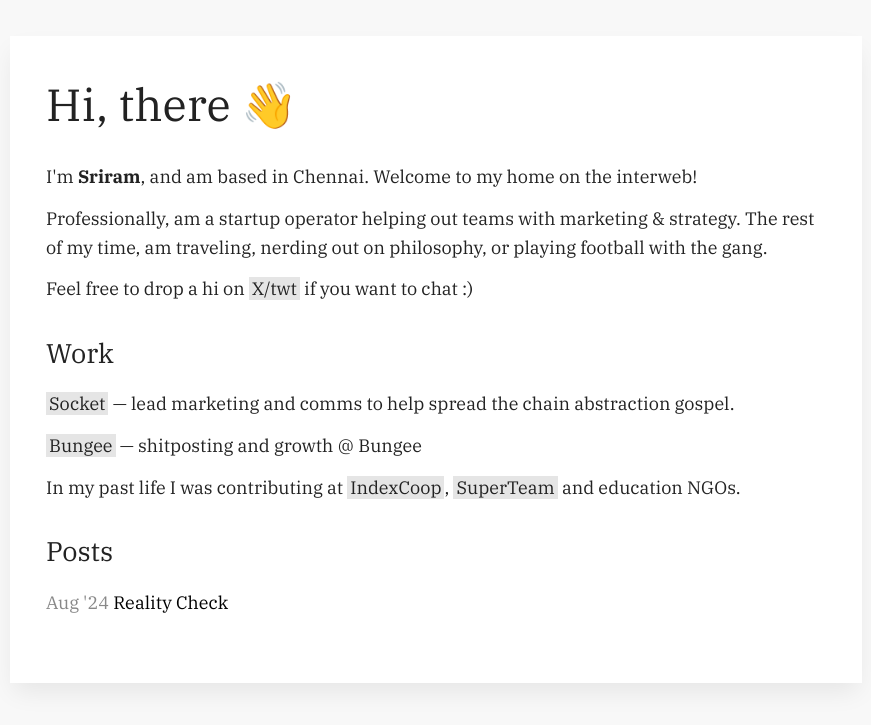
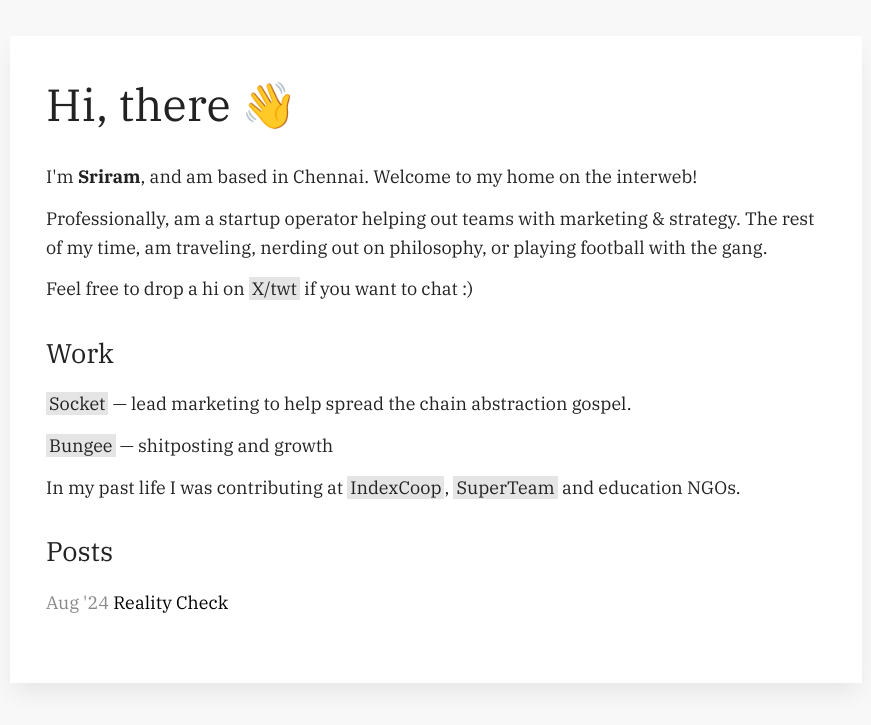
Before and after one commit to sriramvas/sriramvas.github.io, a Jekyll site: the page built from index.html, in a window 1280 px wide. Shown: the top 725 px of the page, without its empty margins (204-1075 px from the left). Built offline with Jekyll 4.4.1, drawn with Linux system fonts in a browser that asks for light colours.

Commit message:
Update index.html

```diff
--- a/index.html
+++ b/index.html
@@ -12,9 +12,9 @@ layout: default
 
     <h2>Work</h2>
 
-    <p><a href="https://x.com/SocketProtocol">Socket</a>  — lead marketing and comms to help spread the chain abstraction gospel.</p>
+    <p><a href="https://x.com/SocketProtocol">Socket</a>  — lead marketing to help spread the chain abstraction gospel.</p>
 
-    <p><a href="https://x.com/BungeeExchange">Bungee</a>  — shitposting and growth @ Bungee</p>
+    <p><a href="https://x.com/BungeeExchange">Bungee</a>  — shitposting and growth </p>
 
     <p>In my past life I was contributing at  <a href="https://indexcoop.com/">IndexCoop</a>,  <a href="https://superteam.fun/">SuperTeam</a>  and education NGOs.</p>
 
```
